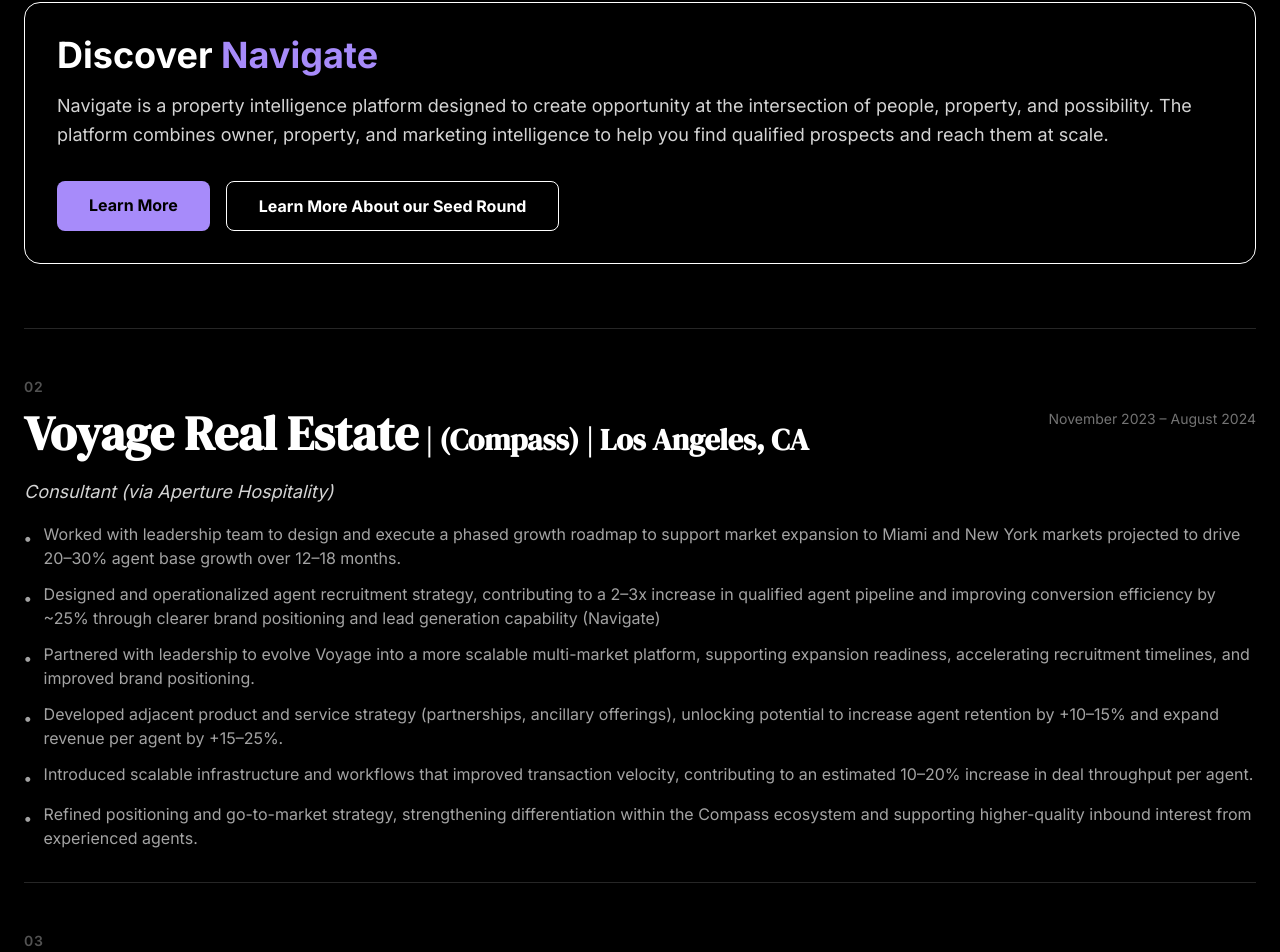
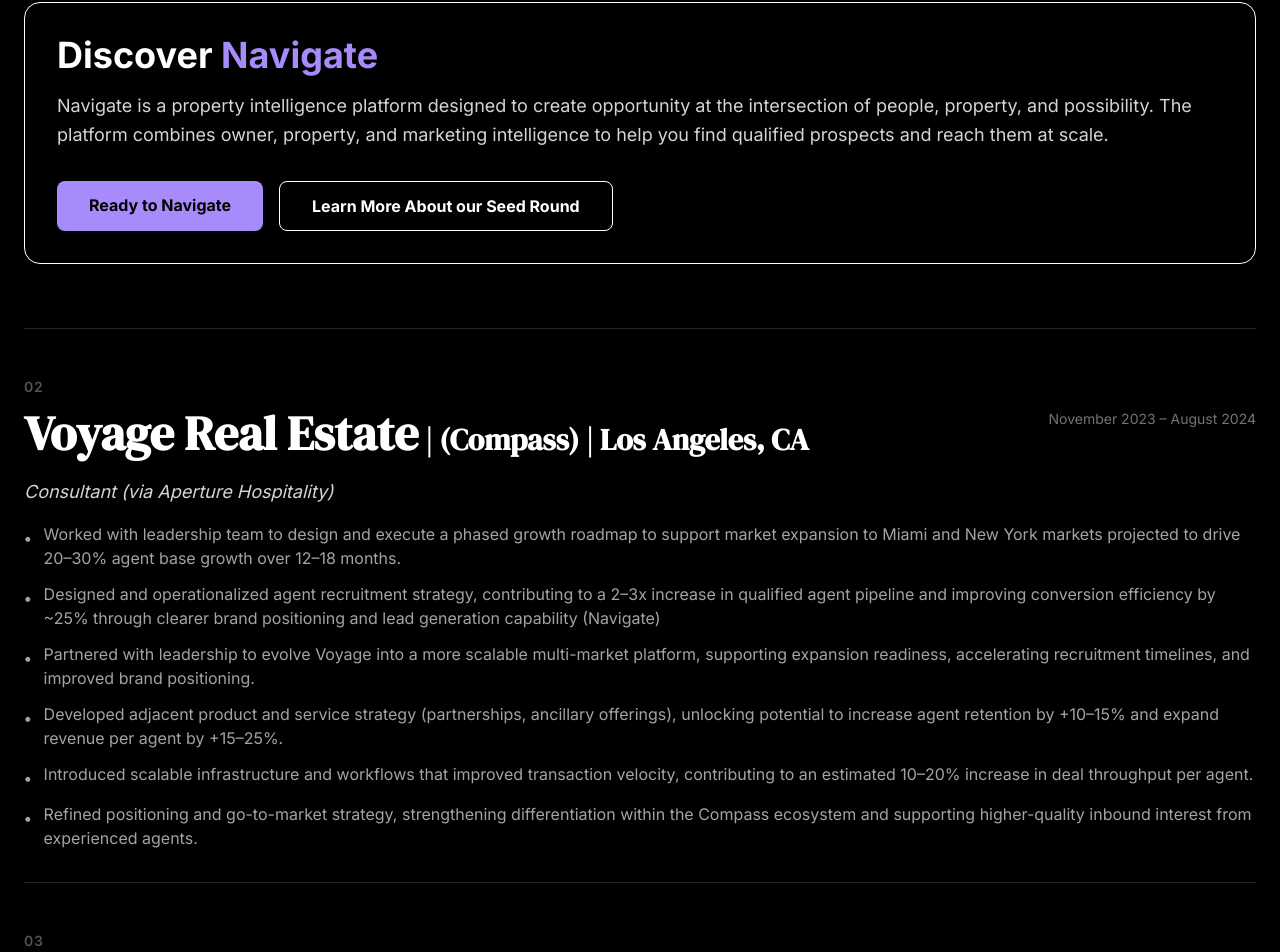
Before and after one commit to letsnavigatebmw/brandonmweaver, a React (Vite) app: page / in a window 1280 px wide. Shown: the part 3907-4859 px from the top of the page. Built offline with nearby package versions, Linux system fonts and the light colour scheme.

Commit message:
Change Learn More button to Ready to Navigate

```diff
--- a/src/components/Projects.jsx
+++ b/src/components/Projects.jsx
@@ -168,7 +168,7 @@ export default function Projects() {
                       className="inline-block px-8 py-3 font-bold rounded-lg transition-colors"
                       style={{ backgroundColor: '#a78bfa', color: '#000000' }}
                     >
-                      Learn More
+                      Ready to Navigate
                     </a>
                     <a
                       href="https://letsnavigatenow.com/pg/invest"
```
